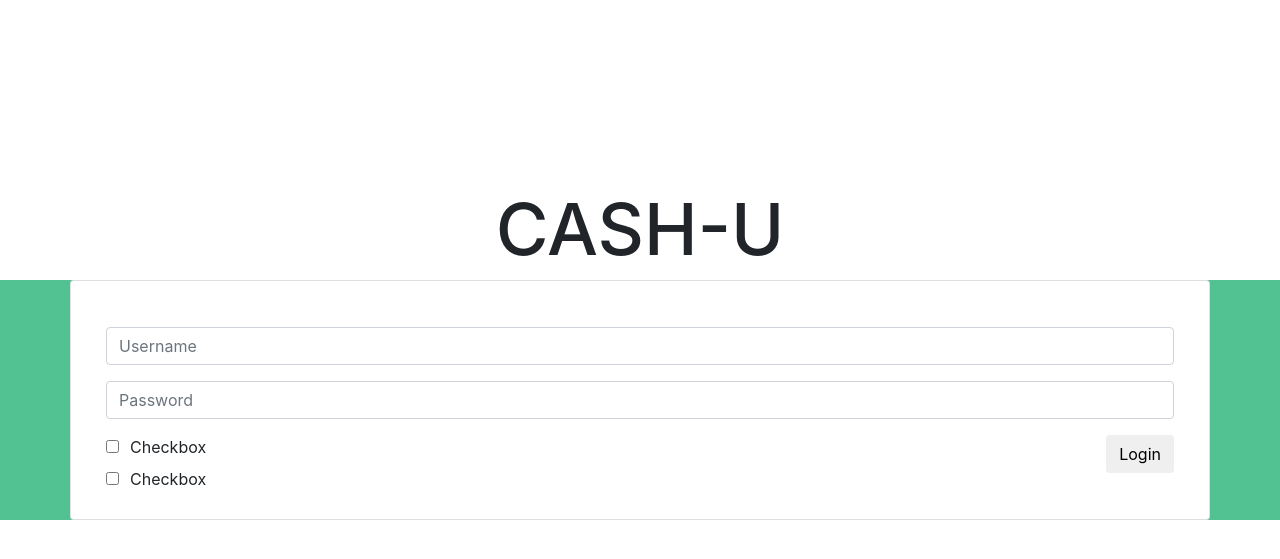
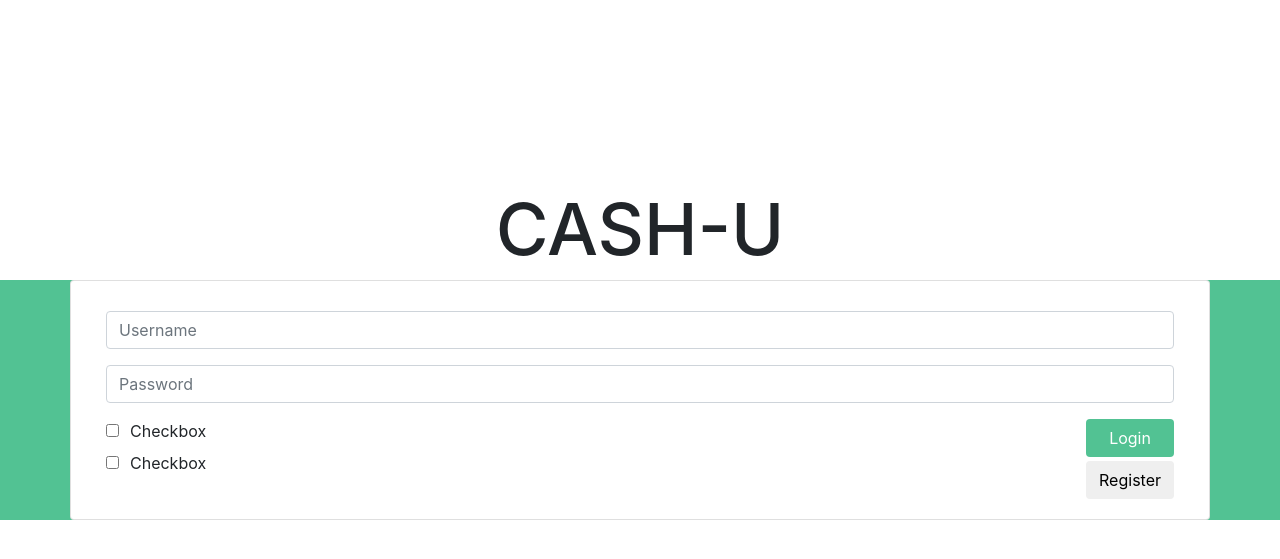
Before and after one commit to SunnyYu-98/spring-boot-mono-budgeting-app, a web app: page /login.html in a window 1280 px wide. Shown: the top 559 px of the page. Run offline with its HTML, style and script files only (its server is not run), Linux system fonts and the light colour scheme; data that the repository does not hold is empty.

Commit message:
Added registration flowthrough to login
Added a way to access first-time account setup use case

```diff
--- a/web/css/theme.css
+++ b/web/css/theme.css
@@ -11,10 +11,12 @@ h1, .h1 {
 
 /* CUSTOM CLASSES */
 /* colors */
+.c-white {
+	color: #ffffff;
+}
 .c-invalid {
 	color: #C30000;
 }
-
 .bgc-highlight-soft {
 	background-color: #52C293;
 }
@@ -32,3 +34,6 @@ h1, .h1 {
 .mh-auto {
 	min-height: auto;
 }
+.mh-fit {
+	min-height: fit-content;
+}
--- a/web/js/login.js
+++ b/web/js/login.js
@@ -11,3 +11,12 @@ function loginSubmit() {
 	//login success, navigate to landing document.
 	window.location.href = "landing.html";
 }
+
+/**
+* Creates a registration attempt
+*/
+function registerSubmit() {
+
+	//login success, navigate to landing document.
+	window.location.href = "setup.html";
+}
--- a/web/login.html
+++ b/web/login.html
@@ -31,17 +31,17 @@
 			</div>
 			<div class="col col-12 h-30 pl-0 pr-0 bgc-highlight-soft">
 				<div class="container h-100 pl-0 pr-0">
-					<div class="card h-100">
+					<div class="card h-100 mh-fit">
 						<div class="card-body">
 							<div class="container h-100">
-								<div class="row flex-column h-100">
-									<div class="col d-flex align-items-end pb-3">
+								<div class="row flex-column h-100 mh-auto">
+									<div class="col d-flex align-items-end pb-3 mh-auto">
 										<input id="username-input" class="form-control" type="text" placeholder="Username">
 									</div>
 									<div class="col flex-grow-0 mh-auto">
 										<input id="password-input" class="form-control" type="password" placeholder="Password">
 									</div>
-									<div class="col d-flex flex-row justify-content-between mt-3">
+									<div class="col d-flex flex-row justify-content-between mt-3 mh-auto">
 										<div>
 											<div class="">
 												<input id="ck1-input" class="form-check-input ml-0" type="checkbox">
@@ -52,8 +52,9 @@
 												<label class="ml-4" for="ck2-input">Checkbox</label>
 											</div>
 										</div>
-										<div>
-											<input id="login-input" class="btn" type="button" value="Login" onclick="loginSubmit();">
+										<div class="d-flex flex-column">
+											<input id="login-input" class="btn bgc-highlight-soft c-white" type="button" value="Login" onclick="loginSubmit();">
+											<input id="register-input" class="btn mt-1" type="button" value="Register" onclick="registerSubmit();">
 										</div>
 									</div>
 								</div>
```
Also changed, not shown: web/setup.html (added, +23 -0 lines), web/css/setup.css (added), web/js/setup.js (added).
